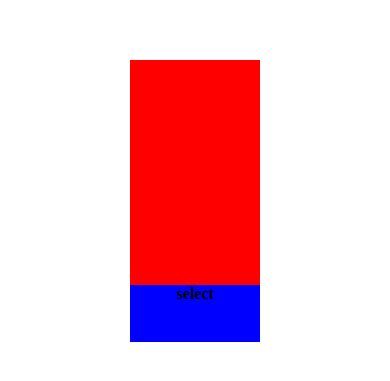
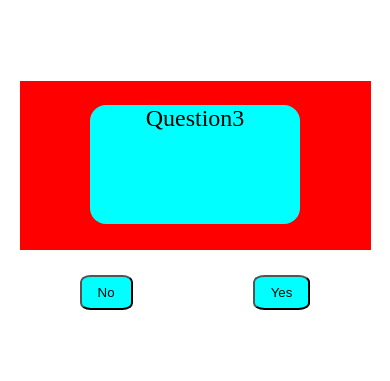
Before and after one commit to Klaudy-B/Yes-or-No-game, a plain HTML site: page index.html in a window 390 px wide. Shown: the part 221-602 px from the top of the page. Drawn offline with Linux system fonts and the light colour scheme.

Commit message:
css and js added

```diff
--- a/index.css
+++ b/index.css
@@ -1,5 +1,7 @@
 :root{
     box-sizing: border-box;
+    --border-radius: 20%;
+    --transition: 0.5s linear;
 }
 body{
     padding: 0px;
@@ -12,17 +14,71 @@ body{
     align-items: center;
 }
 #wrapper{
-    width: 33.33%;
+    width: 504px;
     height: 33.33vh;
-    background-color: blue;
+    display: flex;
+    flex-direction: column;
+    justify-content: center;
+    align-items: center;
+    gap: 5%;
 
 }
 #card{
+    position: relative;
     background-color: red;
-    height: 80%;
+    font-size: 1.5rem;
+    width: 100%;
+    height: 60%;
+    animation-name: rotation;
+    animation-iteration-count: infinite;
+    animation-duration: 2s;
+}
+#card>p{
+    position: absolute;
+    left: 20%;
+    width: 60%;
+    height: 70%;
+    border-radius: 1rem;
+    text-align: center;
+    background-color: aqua;
 }
 #select{
-    text-align: center;
-    font-weight: bold;
+    display: flex;
+    justify-content: space-around;
+    align-items: center;
     height: 20%;
+    width: 100%;
 }
+#select>button{
+    display: inline-block;
+    background-color: aqua;
+    color: black;
+    border-radius: var(--border-radius);
+    border-color: black;
+    padding: 0.5rem 1rem;
+}
+.hide{
+    transform: rotateY(90deg);
+    transition: var(--transition);
+}
+.show{
+    transform: rotateY(0deg);
+    transition: var(--transition);
+    transition-delay: 0.5s;
+
+}
+@media screen and (max-width: 720px) {
+    #wrapper{
+        width: 70%;
+    }
+}
+@media screen and (max-width: 480px) {
+    #wrapper{
+        width: 90%;
+    }
+}
+@media screen and (max-width: 360px) {
+    #wrapper{
+        width: 98%;
+    }
+}
--- a/index.html
+++ b/index.html
@@ -3,13 +3,19 @@
     <head>
         <title>Yes or No game</title>
         <link rel="stylesheet" href="./index.css">
+        <script src="./index.js" defer></script>
     </head>
     <body>
         <div id="root">
-            <div id="wrapper">
-                <div id="card"></div>
-                <div id="select">select</div>
-            </div>
+            <section id="wrapper">
+                <div id="card">
+                    <p id="p1" class="show">P1</p>
+                    <p id="p2" class="hide">P2</p>
+                </div>
+                <div id="select">
+                    <button>No</button><button>Yes</button>
+                </div>
+            </section>
         </div>
     </body>
 </html>
--- /dev/null
+++ b/index.js
@@ -0,0 +1,29 @@
+const questionsList = [
+    "Question1",
+    "Question2",
+    "Question3"
+]
+
+document.querySelector("#p1").innerHTML = questionsList[Math.floor(Math.random()*questionsList.length)];
+
+const buttons = document.querySelectorAll("button");
+buttons.forEach(
+    (button)=>{
+        button.addEventListener("click", ()=>{
+            const p1 = document.querySelector("#p1");
+            const p2 = document.querySelector("#p2");
+            if(p1.className === "show"){
+                p1.className = "hide";
+            }else{
+                p1.className = "show";
+                p1.innerHTML = questionsList[Math.floor(Math.random()*questionsList.length)];
+            }
+            if(p2.className === "show"){
+                p2.className = "hide";
+            }else{
+                p2.className = "show";
+                p2.innerHTML = questionsList[Math.floor(Math.random()*questionsList.length)];
+            }
+        })
+    }
+)
```
